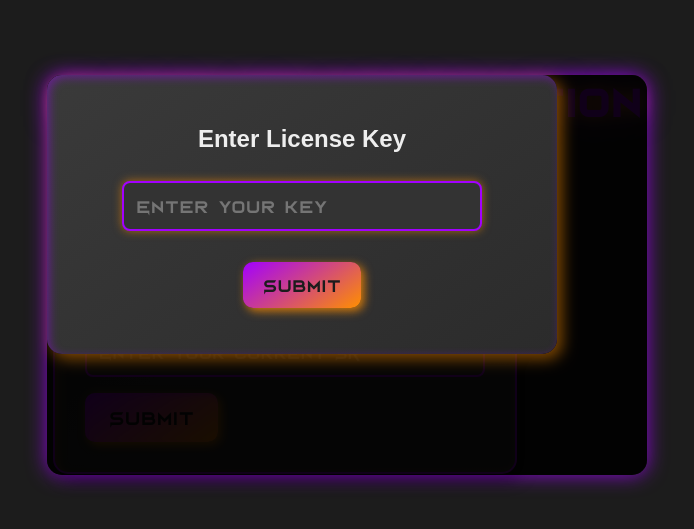
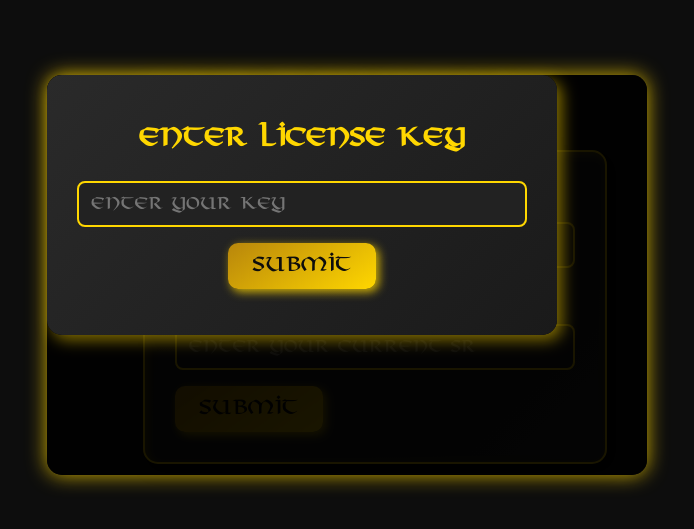
Before and after one commit to andrewpaulcummins/warzoneSRTracker, a website: page public/input.html in a window 1280 px wide. Shown: the part 125-654 px from the top of the page, without its empty margins (293-987 px from the left). Drawn offline with Linux system fonts and the light colour scheme.

Commit message:
Initial creation of bigPas tracker

```diff
--- a/public/input.html
+++ b/public/input.html
@@ -6,54 +6,58 @@
     <meta name="viewport" content="width=device-width, initial-scale=1.0">
     <title>SR Tracker</title>
     <style>
+        @font-face {
+            font-family: 'VIKING-N';
+            src: url('/fonts/VIKING-N.woff') format('woff');
+            font-weight: normal;
+            font-style: normal;
+        }
+
         body {
-            font-family: 'Arial', sans-serif;
-            background: #1c1c1c;
+            font-family: 'VIKING-N', sans-serif;
+            background: #0d0d0d;
             display: flex;
             justify-content: center;
             align-items: center;
             height: 100vh;
             margin: 0;
-            color: #eee;
+            color: #ffd700;
             flex-direction: column;
             text-align: center;
         }
 
-        @font-face {
-            font-family: 'Bord';
-            src: url('fonts/Bord.ttf') format('truetype');
-        }
-
         h1 {
             text-align: center;
-            font-family: 'Bord';
-            font-size: 2.5rem;
-            color: #a200ff;
+            font-family: 'VIKING-N', sans-serif;
+            font-size: 25px;
+            color: #ffd700;
             margin: 0 auto 20px auto;
             font-weight: 600;
-            text-shadow: 0 0 15px rgba(255, 143, 0, 0.8), 0 0 30px rgba(162, 0, 255, 0.6);
+            text-shadow: 0 0 15px rgba(255, 215, 0, 0.8), 0 0 30px rgba(255, 215, 0, 0.6);
             display: block;
             width: 100%;
+            border-bottom: 5px solid #ffd700;
+            padding-bottom: 10px;
         }
 
         form {
-            background: linear-gradient(145deg, #2b2b2b, #3a3a3a);
+            background: linear-gradient(135deg, #1a1a1a, #2a2a2a);
             padding: 30px;
             border-radius: 15px;
-            box-shadow: 5px 5px 15px rgba(0, 0, 0, 0.8), inset 3px 3px 10px rgba(255, 143, 0, 0.3);
+            box-shadow: 5px 5px 15px rgba(0, 0, 0, 0.8), inset 3px 3px 10px rgba(255, 215, 0, 0.3);
             width: 100%;
             max-width: 400px;
             text-align: left;
-            border: 2px solid #a200ff;
+            border: 2px solid #ffd700;
         }
 
         label {
-            font-family: 'Bord';
+            font-family: 'VIKING-N', sans-serif;
             font-size: 1.2rem;
             margin-bottom: 10px;
             display: block;
             font-weight: 500;
-            color: #ff8f00;
+            color: #ffd700;
         }
 
         input[type="text"],
@@ -61,44 +65,44 @@
             width: 100%;
             padding: 12px;
             margin: 8px 0 16px 0;
-            border: 2px solid #a200ff;
+            border: 2px solid #ffd700;
             border-radius: 8px;
-            font-family: 'Bord';
+            font-family: 'VIKING-N', sans-serif;
             font-size: 1rem;
             box-sizing: border-box;
-            background-color: #333;
-            color: #fff;
+            background-color: #222;
+            color: #ffd700;
             transition: border-color 0.3s ease, box-shadow 0.3s ease;
         }
 
         input[type="text"]:focus,
         input[type="number"]:focus {
-            border-color: #ff8f00;
-            box-shadow: 0 0 10px rgba(255, 143, 0, 0.8), 0 0 20px rgba(162, 0, 255, 0.6);
+            border-color: #b8860b;
+            box-shadow: 0 0 10px rgba(255, 215, 0, 0.8);
             outline: none;
         }
 
         button {
-            background: linear-gradient(145deg, #a200ff, #ff8f00);
-            color: #1c1c1c;
+            background: linear-gradient(145deg, #b8860b, #ffd700);
+            color: #0d0d0d;
             border: none;
             padding: 12px 24px;
-            font-family: 'Bord';
+            font-family: 'VIKING-N', sans-serif;
             font-size: 1.2rem;
             border-radius: 10px;
             cursor: pointer;
-            transition: background 0.3s ease, transform 0.1s ease, box-shadow 0.2s ease;
-            box-shadow: 3px 3px 10px rgba(255, 143, 0, 0.8), inset 2px 2px 5px rgba(162, 0, 255, 0.4);
+            transition: background 0.3s ease, transform 0.1s ease;
+            box-shadow: 3px 3px 10px rgba(255, 215, 0, 0.8);
         }
 
         button:hover {
-            background: linear-gradient(145deg, #ff8f00, #a200ff);
+            background: linear-gradient(145deg, #ffd700, #b8860b);
             transform: scale(1.05);
         }
 
         button:active {
-            background: linear-gradient(145deg, #a200ff, #ff8f00);
-            box-shadow: 2px 2px 5px rgba(255, 143, 0, 0.5);
+            background: linear-gradient(145deg, #b8860b, #ffd700);
+            box-shadow: 2px 2px 5px rgba(255, 215, 0, 0.5);
         }
 
         #license-modal {
@@ -114,40 +118,17 @@
             z-index: 9999;
             transform: translate(-50%, -50%);
             border-radius: 15px;
-            box-shadow: 0 0 20px rgba(162, 0, 255, 0.8);
+            box-shadow: 0 0 20px rgba(255, 215, 0, 0.8);
         }
 
         .modal-content {
-            background: linear-gradient(145deg, #3a3a3a, #2b2b2b);
+            background: linear-gradient(135deg, #2a2a2a, #1a1a1a);
             padding: 30px;
             border-radius: 15px;
             text-align: center;
             width: 90%;
             max-width: 450px;
-            box-shadow: 5px 5px 15px rgba(255, 143, 0, 0.5), inset 3px 3px 10px rgba(162, 0, 255, 0.4);
-        }
-
-        #license-key {
-            padding: 12px;
-            width: 80%;
-            font-size: 1.1rem;
-            border: 2px solid #a200ff;
-            border-radius: 8px;
-            background-color: #333;
-            color: #fff;
-            box-shadow: 0 0 10px rgba(255, 143, 0, 0.6);
-        }
-
-        #licenseBtn {
-            margin-top: 15px;
-            padding: 12px 20px;
-            font-size: 1.1rem;
-            background: linear-gradient(145deg, #a200ff, #ff8f00);
-            box-shadow: 3px 3px 10px rgba(255, 143, 0, 0.8);
-        }
-
-        #licenseBtn:hover {
-            background: linear-gradient(145deg, #ff8f00, #a200ff);
+            box-shadow: 5px 5px 15px rgba(255, 215, 0, 0.5);
         }
     </style>
 </head>
```
Also changed, not shown: public/index.html (+33 -34 lines), public/bigPaImages/bronze1.png (added), public/bigPaImages/bronze2.png (added), public/bigPaImages/bronze3.png (added), public/bigPaImages/crimson1.png (added), public/bigPaImages/crimson2.png (added), public/bigPaImages/crimson3.png (added), public/bigPaImages/diamond1.png (added), public/bigPaImages/diamond2.png (added), public/bigPaImages/diamond3.png (added), public/bigPaImages/gold3.png (added), public/bigPaImages/iridescent.png (added), public/bigPaImages/platinum1.png (added), public/bigPaImages/platinum2.png (added), 5 more files.
